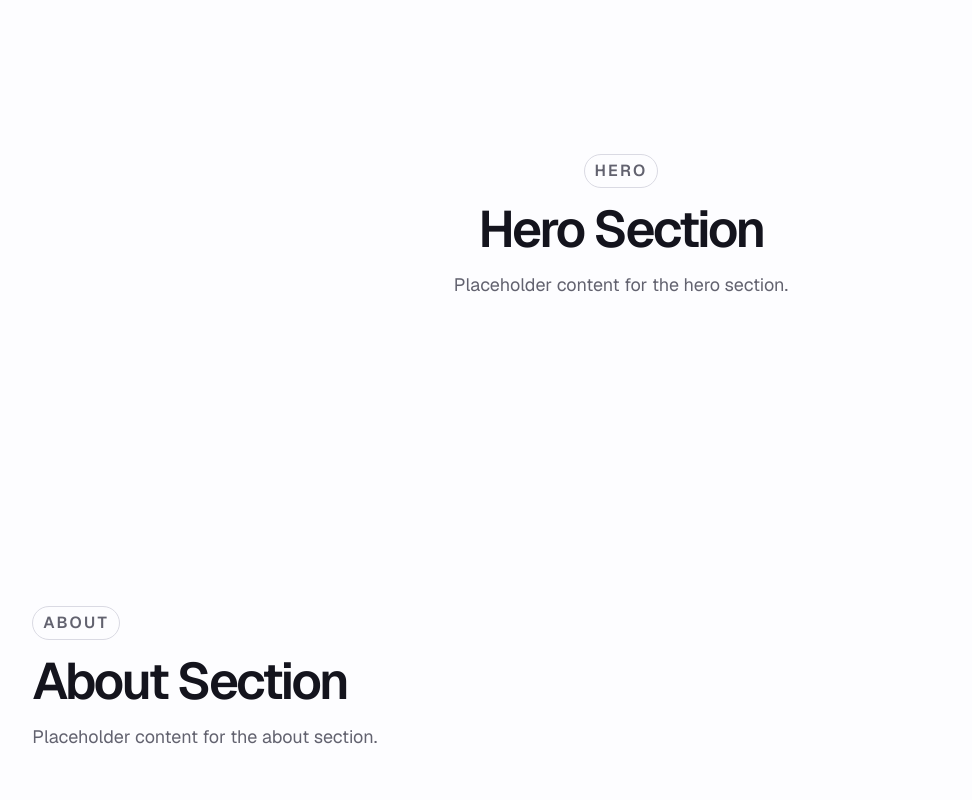
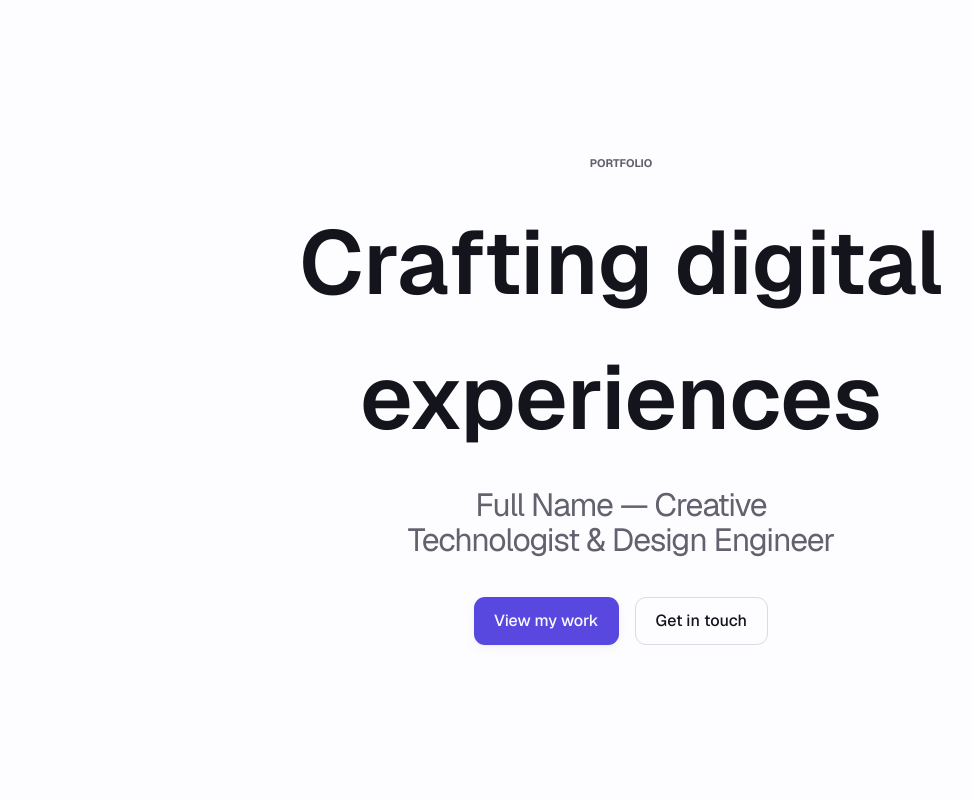
Before and after one commit to RizzyCoder19/Portfolio, a Next.js app: page / in a window 1280 px wide. Shown: the top 800 px of the page, without its empty margins (19-991 px from the left). Built offline with nearby package versions, Linux system fonts and the light colour scheme; no server answers.

Commit message:
feat: complete portfolio foundation

```diff
--- a/package.json
+++ b/package.json
@@ -3,7 +3,7 @@
   "version": "0.1.0",
   "private": true,
   "scripts": {
-"dev": "next dev --turbopack",
+    "dev": "next dev --turbopack",
     "build": "node scripts/clean-next.mjs && next build --no-lint",
     "start": "next start",
     "lint": "eslint .",
--- a/src/components/sections/hero.tsx
+++ b/src/components/sections/hero.tsx
@@ -1,15 +1,49 @@
+"use client";
+
+import { Button } from "@/components/ui/button";
 import { Section } from "@/components/ui/section";
-import { SectionHeading } from "@/components/sections/section-heading";
+import { useScrollTo } from "@/utils/scroll";
 
 export function Hero() {
+  const scrollTo = useScrollTo();
+
   return (
-    <Section id="hero" container="default" spacing="default">
-      <SectionHeading
-        align="center"
-        eyebrow="Hero"
-        title="Hero Section"
-        description="Placeholder content for the hero section."
-      />
+    <Section
+      id="hero"
+      container="narrow"
+      spacing="none"
+      className="flex min-h-svh items-center justify-center text-center"
+      aria-label="Introduction"
+    >
+      <div className="flex flex-col items-center gap-6 py-section">
+        <p className="text-kicker leading-[--text-kicker--line-height] font-bold tracking-[--text-kicker--letter-spacing] uppercase text-muted-foreground">
+          Portfolio
+        </p>
+        <h1 className="text-display leading-[--text-display--line-height] font-semibold tracking-[--text-display--letter-spacing] text-balance text-foreground">
+          Crafting digital
+          <br />
+          experiences
+        </h1>
+        <p className="max-w-2xl text-heading leading-[1.08] font-normal tracking-[-0.035em] text-balance text-muted-foreground">
+          Full Name — Creative Technologist &amp; Design Engineer
+        </p>
+        <div className="mt-4 flex flex-col items-center gap-4 sm:flex-row">
+          <Button
+            variant="primary"
+            size="lg"
+            onClick={() => scrollTo("#work", { offset: 0 })}
+          >
+            View my work
+          </Button>
+          <Button
+            variant="outline"
+            size="lg"
+            onClick={() => scrollTo("#contact", { offset: 0 })}
+          >
+            Get in touch
+          </Button>
+        </div>
+      </div>
     </Section>
   );
 }
```
Also changed, not shown: scripts/clean-next.mjs (line endings or trailing spaces), src/components/sections/about.tsx (line endings or trailing spaces), src/components/sections/contact.tsx (line endings or trailing spaces), src/components/sections/experiments.tsx (line endings or trailing spaces), src/components/sections/index.ts (line endings or trailing spaces), src/components/sections/work.tsx (line endings or trailing spaces), 1 other file (tests, documents, lock files or other folders).
